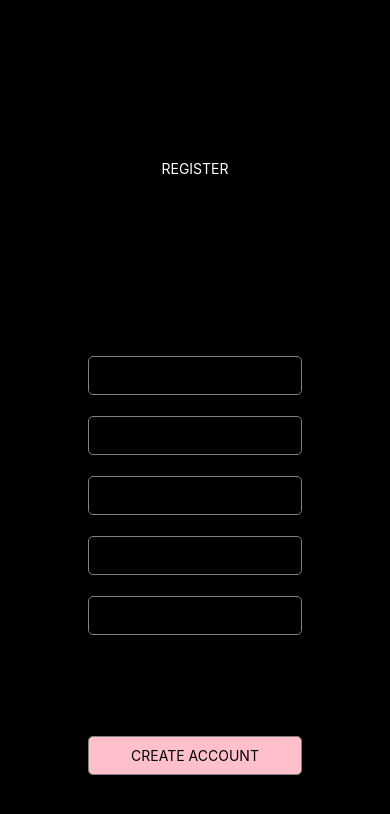
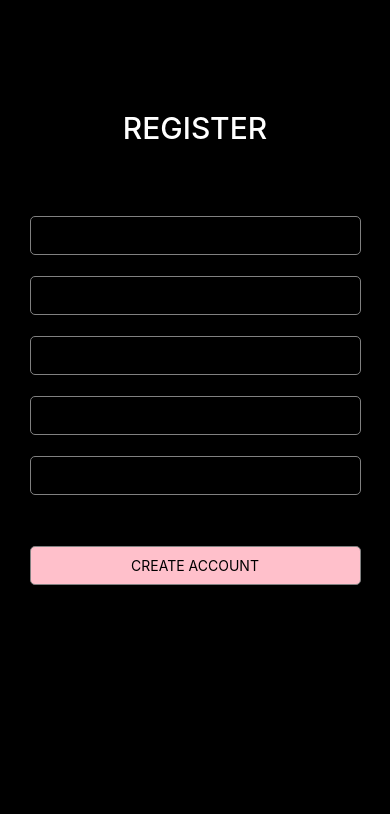
Before and after one commit to emefaAngela/EmefaShop, a React Native app: screen /SignUp in a window 390 px wide. Shown: the top 814 px of the page. Built offline with nearby package versions, Linux system fonts and the light colour scheme.

Commit message:
minor changes with layout

```diff
--- a/pages/Login.jsx
+++ b/pages/Login.jsx
@@ -12,7 +12,7 @@ export default function Login(params){
             }}
 
             >
-                <View style={{flex:1,padding:40}}><Text style={{padding:20,textAlign:"center",color:"white"}}>WELCOME BACK</Text></View>
+                <View style={{flex:1,padding:40,marginTop:50}}><Text style={{padding:20,textAlign:"center",color:"white",fontWeight:600,fontSize:30}}>WELCOME BACK</Text></View>
                 <View style={{flex:3, alignItems:"center"}}>
                     <Text style={{padding:20,textAlign:"center",color:"pink"}}>LOGIN</Text>
                    <TouchableOpacity style={{height:40,width:"90%",padding:10,backgroundColor:"ash"}}>
--- a/pages/SignUp.jsx
+++ b/pages/SignUp.jsx
@@ -8,13 +8,11 @@ export default function SignUp(params){
             style={{
                 backgroundColor:"black",
                 flex:1,
-                justifyContent:"center",
-                alignItems:"center",
                 color:"white"
             }}
             >
-                <View style={{flex:1,padding:40,marginTop:100}}><Text style={{padding:20,textAlign:"center",color:"white"}}>REGISTER</Text></View>
-                <View style={{flex:3, alignItems:"center"}}>
+                <View style={{padding:40,marginTop:50}}><Text style={{padding:20,textAlign:"center",color:"white",fontWeight:500,fontSize:30}}>REGISTER</Text></View>
+                <View style={{ alignItems:"center",marginBottom:50}}>
 
                    <TouchableOpacity style={{height:40,width:"90%",padding:10,backgroundColor:"ash"}}>
                    <TextInput style={{borderWidth: 1,borderColor: 'grey',padding: 10,marginBottom: 20,borderRadius: 5,}}
@@ -36,7 +34,7 @@ export default function SignUp(params){
                    <TextInput style={{borderWidth: 1,borderColor: 'grey',padding: 10,marginTop:20,marginBottom: 20,borderRadius: 5,}}
                    placeholder="MOBILE"></TextInput>
                     </TouchableOpacity>
-                    <TouchableOpacity style={{height:40,width:"90%",padding:10,marginTop:100,marginBottom:20}}>
+                    <TouchableOpacity style={{height:40,width:"90%",padding:10,marginTop:50,marginBottom:20}}>
                    <Text style={{textAlign:"center",borderWidth: 1,borderColor: 'grey',padding: 10,marginBottom: 20,borderRadius: 5,backgroundColor:"pink"}}
                    >CREATE ACCOUNT</Text>
                     </TouchableOpacity>
```
